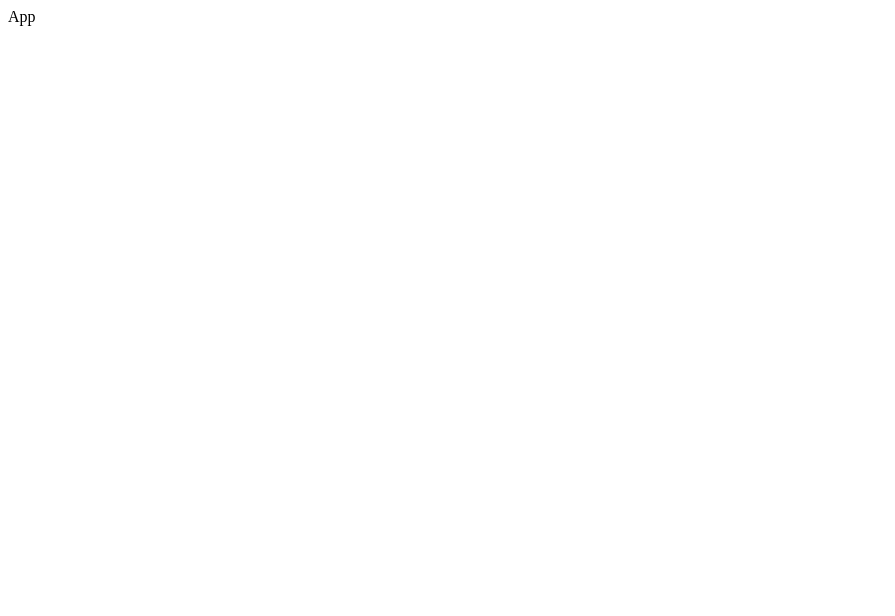
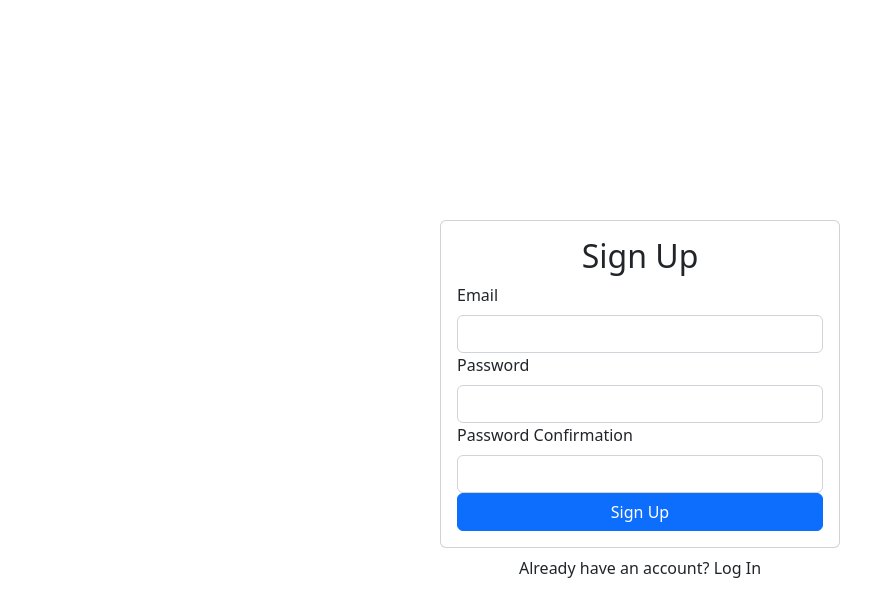
Before and after one commit to cembicakci/react-auth, a React (Create React App) app: page / in a window 1280 px wide. Shown: the top 616 px of the page, without its empty margins (0-895 px from the left). Built offline with nearby package versions, Linux system fonts and the light colour scheme.

Commit message:
added signup

```diff
--- a/src/components/App.js
+++ b/src/components/App.js
@@ -1,9 +1,14 @@
+import SignUp from "./SignUp";
+import { Container } from "react-bootstrap";
 
 function App() {
   return (
-    <div className="App">
-      App
-    </div>
+    <Container className="d-flex align-items-center justify-content-center" style={{ minHeight: '100vh' }}>
+
+      <div className="w-100" style={{maxWidth: '400px'}}>
+        <SignUp />
+      </div>
+    </Container>
   );
 }
 
--- /dev/null
+++ b/src/components/SignUp.js
@@ -0,0 +1,41 @@
+import React, { useRef } from 'react'
+import { Card, Form, Button } from 'react-bootstrap'
+
+function SignUp() {
+
+    const emailRef = useRef();
+    const passwordRef = useRef();
+    const passwordConfirmRef = useRef();
+
+    return (
+        <div>
+            <Card>
+                <Card.Body>
+                    <h2 className='text-center'>Sign Up</h2>
+                    <Form>
+                        <Form.Group id='email'>
+                            <Form.Label>Email</Form.Label>
+                            <Form.Control type='email' ref={emailRef} required></Form.Control>
+                        </Form.Group>
+                        <Form.Group id='password'>
+                            <Form.Label>Password</Form.Label>
+                            <Form.Control type='password' ref={passwordRef} required></Form.Control>
+                        </Form.Group>
+                        <Form.Group id='password-confirm'>
+                            <Form.Label>Password Confirmation</Form.Label>
+                            <Form.Control type='password' ref={passwordConfirmRef} required></Form.Control>
+                        </Form.Group>
+
+                        <Button className='w-100' type='submit' >Sign Up</Button>
+                    </Form>
+                </Card.Body>
+            </Card>
+
+            <div className='w-100 text-center mt-2'>
+                Already have an account? Log In
+            </div>
+        </div>
+    )
+}
+
+export default SignUp
--- a/src/index.js
+++ b/src/index.js
@@ -1,6 +1,7 @@
 import React from 'react';
 import ReactDOM from 'react-dom/client';
 import App from './components/App';
+import 'bootstrap/dist/css/bootstrap.min.css'
 
 const root = ReactDOM.createRoot(document.getElementById('root'));
 root.render(
```
